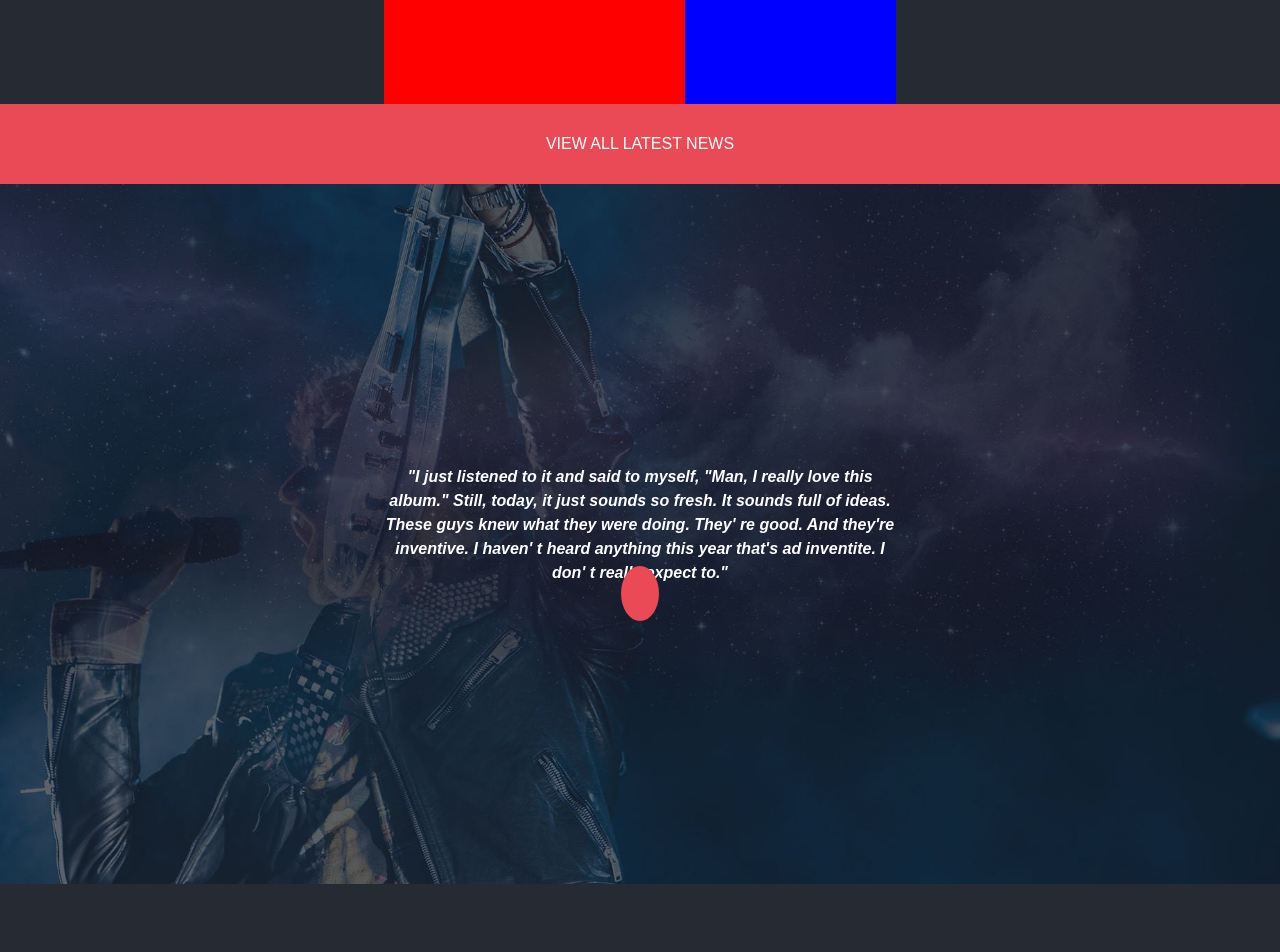
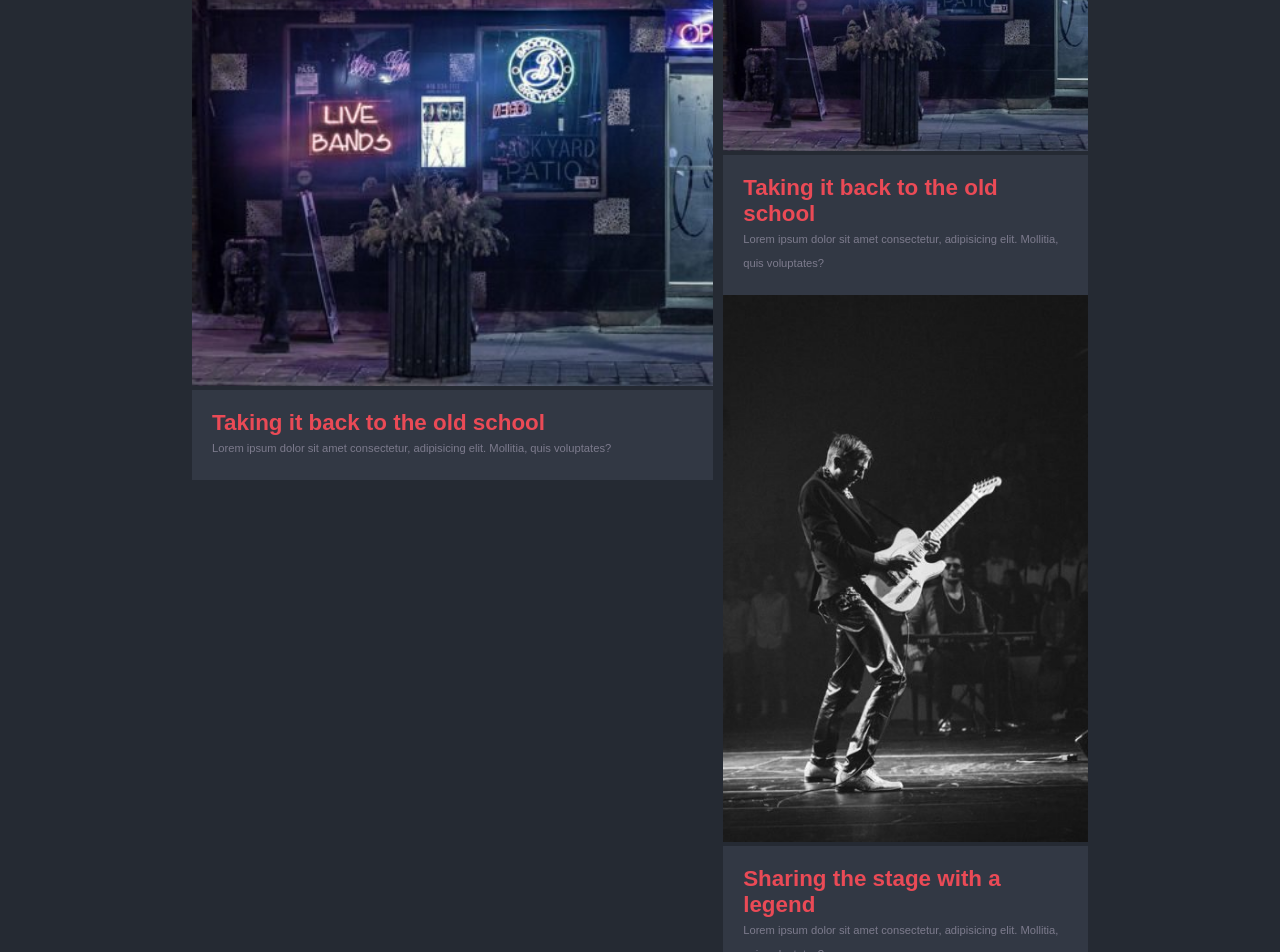
Before and after one commit to SimoneCorona/proj-html-vuejs, a Vue app: page / in a window 1280 px wide. Shown: the part 1740-2692 px from the top of the page. Built offline with nearby package versions, Linux system fonts and the light colour scheme.

Commit message:
layout semi complete, add effect hover on red container, add icons

```diff
--- a/src/components/MyFooter.vue
+++ b/src/components/MyFooter.vue
@@ -17,10 +17,10 @@
           <p>POWERED BY WORDPRESS</p>
         </div>
         <div>
-          <i class="fab fa-facebook-f"></i>
-          <i class="fab fa-twitter"></i>
-          <i class="fab fa-instagram"></i>
-          <i class="fab fa-youtube"></i>
+          <a href="https://it-it.facebook.com/"><i class="fab fa-facebook-f"></i></a>
+          <a href="https://twitter.com/"><i class="fab fa-twitter"></i></a>
+          <a href="https://www.instagram.com/"><i class="fab fa-instagram"></i></a>
+          <a href="https://www.youtube.com/"><i class="fab fa-youtube"></i></a>
         </div>
     </div>
   </footer>
@@ -62,6 +62,7 @@ export default {
     width: 45px;
     padding: 0.8rem;
     margin: 0 10px;
+    cursor: pointer;
   }
 }
 </style>
--- a/src/components/MyMain.vue
+++ b/src/components/MyMain.vue
@@ -15,14 +15,28 @@
     <div class="banner">
       <div class="container">
         <div class="col-left">
-          left
+          <div class="card">
+            <img src="../assets/img/blog-post1-400x600.jpg" alt="">
+            <div class="card-text">
+              <h1>Taking it back to the old school</h1>
+              <p>Lorem ipsum dolor sit amet consectetur, adipisicing elit. Mollitia, quis voluptates?</p>
+            </div>
+          </div>
         </div>
         <div class="col-right">
           <div class="card">
-
+            <img src="../assets/img/blog-post1-400x600.jpg" alt="">
+            <div class="card-text">
+              <h1>Taking it back to the old school</h1>
+              <p>Lorem ipsum dolor sit amet consectetur, adipisicing elit. Mollitia, quis voluptates?</p>
+            </div>
           </div>
           <div class="card">
-
+            <img src="../assets/img/blog-post2-400x600.jpg" alt="">
+            <div class="card-text">
+              <h1>Sharing the stage with a legend</h1>
+              <p>Lorem ipsum dolor sit amet consectetur, adipisicing elit. Mollitia, quis voluptates?</p>
+            </div>
           </div>
         </div>
       </div>
@@ -122,15 +136,13 @@ export default {
     .dark-container {
         background-color: $brand-primary-bg-color;
 
-        ul li, a {
+        ul li{
           color: $brand-primary-btn-color;
           background-color: $brand-primary-bg-light-color;
           padding: 5px;
           margin: 10px 0;
           font-size: 0.8rem;
           text-align: start;
-          list-style: none;
-          text-decoration: none;
         }
         i {
           color: white;
@@ -141,19 +153,35 @@ export default {
     .banner {
       .container {
         display: flex;
-        height: 500px;
+        min-height: 500px;
         background-color: $brand-primary-bg-color;
-        padding: 0 30%;
+        padding: 0 15% 5%;
 
         .col-left {
           height: 100%;
           width: 100%;
-          background-color: red;
         }
         .col-right {
           height: 100%;
           width: 70%;
-          background-color: blue;
+          margin-left: 10px;
+        }
+        .card {
+          img {
+            width: 100%;
+            }
+            .card-text {
+              background-color: $brand-primary-bg-light-color;
+              padding: 20px;
+              font-size: 0.7rem;
+              h1 {
+                color: $brand-primary-btn-color;
+              }
+              p {
+                  color: #7D7B8D;
+                  line-height: 1.5rem;
+              }
+          }
         }
       }
     }
@@ -162,11 +190,14 @@ export default {
       background-color: $brand-primary-btn-color;
       height: 80px;
       line-height: 80px;
-
-      a {
-        text-decoration: none;
-        color: white;
-      }
+      font-size: 0.8rem;
+      color: white;
+      cursor: pointer;
+      transition: .5s;
+    }
+    .red-container:hover {
+        background-color: white;
+        color: black;
     }
 
     .jumbotron {
--- a/src/style/common.scss
+++ b/src/style/common.scss
@@ -7,8 +7,15 @@
 html {
     font-family: Arial, Helvetica, sans-serif;
 }
-* .divider{
+.divider{
     border-top: 3px solid #444E62;
     width: 200px;
     margin: 1rem auto;
 }
+li {
+    list-style: none;
+}
+a {
+    text-decoration: none;
+    color: inherit;
+}
```
